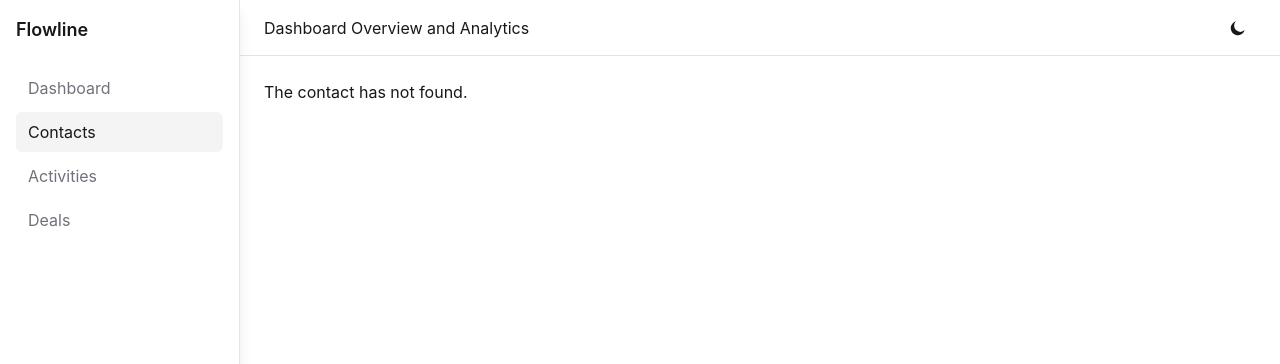
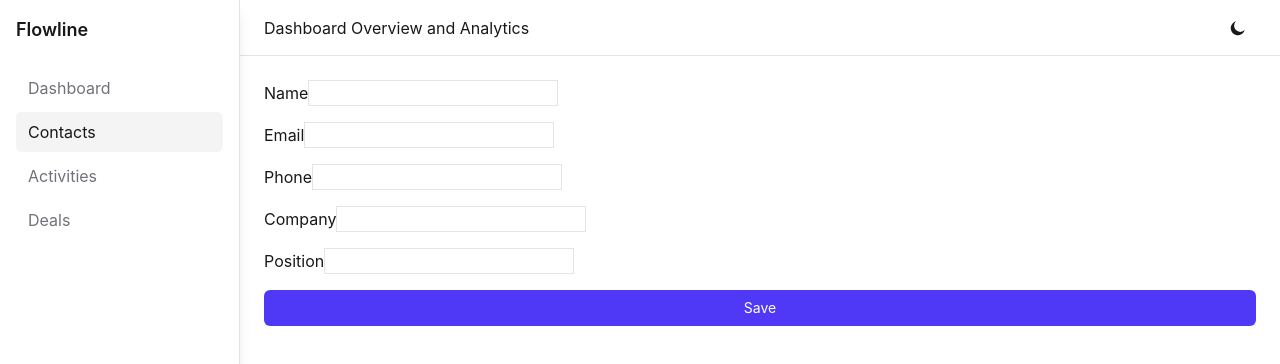
Before and after one commit to FiratCanTas/flowline, a React (Vite) app: page /contacts/new in a window 1280 px wide. Before the commit this address had no page. Shown: the top 364 px of the page. Built offline with nearby package versions, Linux system fonts and the light colour scheme.

Commit message:
feat: add contact create page

```diff
--- a/src/App.jsx
+++ b/src/App.jsx
@@ -6,6 +6,7 @@ import Activities from './pages/Activities';
 import NotFound from './pages/NotFound';
 import AppShell from './components/layout/AppShell';
 import ContactDetail from './pages/ContactDetail';
+import ContactNew from './pages/ContactNew';
 
 const App = () => {
   return (
@@ -14,6 +15,8 @@ const App = () => {
         <Route index element={<Dashboard />} />
         <Route path="/contacts" element={<Contacts />} />
         <Route path="/contacts/:id" element={<ContactDetail />} />
+
+        <Route path="/contacts/new" element={<ContactNew />} />
         <Route path="/deals" element={<Deals />} />
         <Route path="/activities" element={<Activities />} />
       </Route>
--- /dev/null
+++ b/src/pages/ContactNew.jsx
@@ -0,0 +1,11 @@
+import ContactForm from '../features/contacts/components/ContactForm';
+
+const ContactNew = () => {
+  return (
+    <div>
+      <ContactForm onSubmit={(data) => console.log('creating contact:', data)} />
+    </div>
+  );
+};
+
+export default ContactNew;
```
